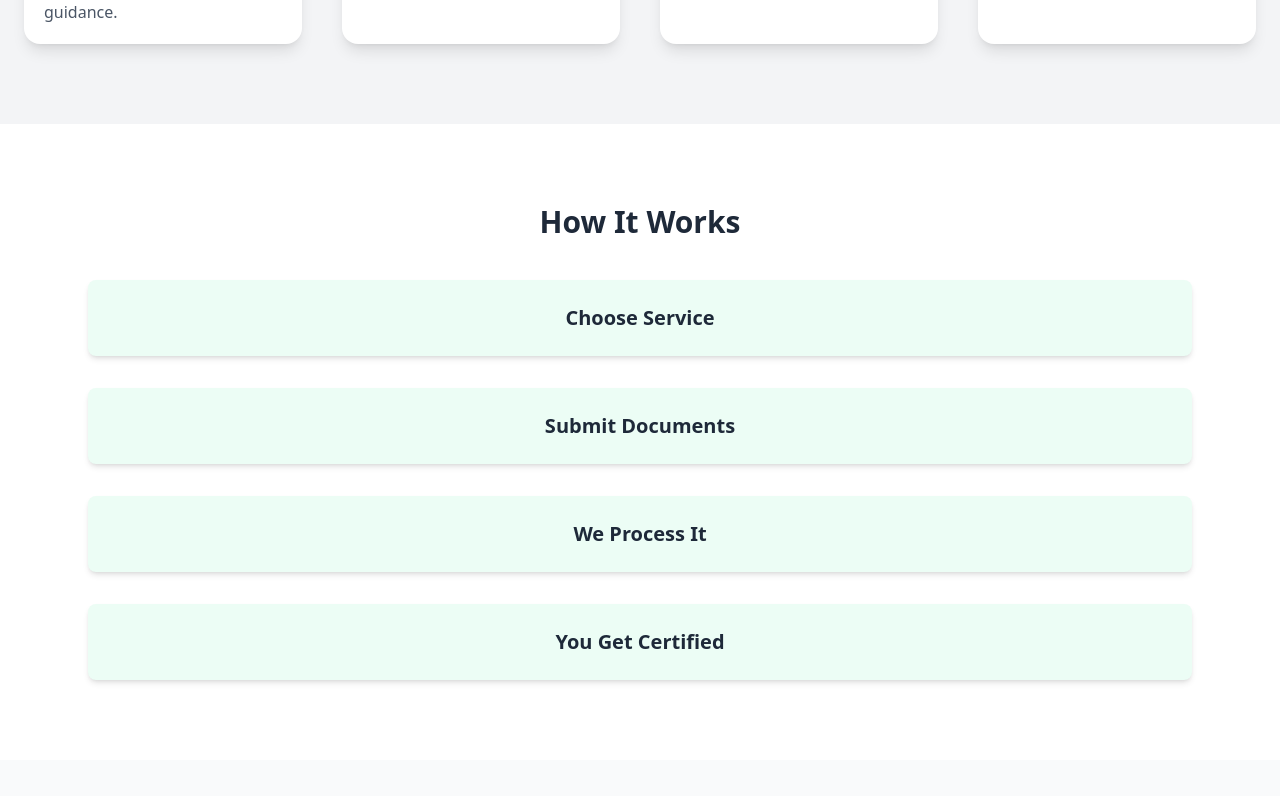
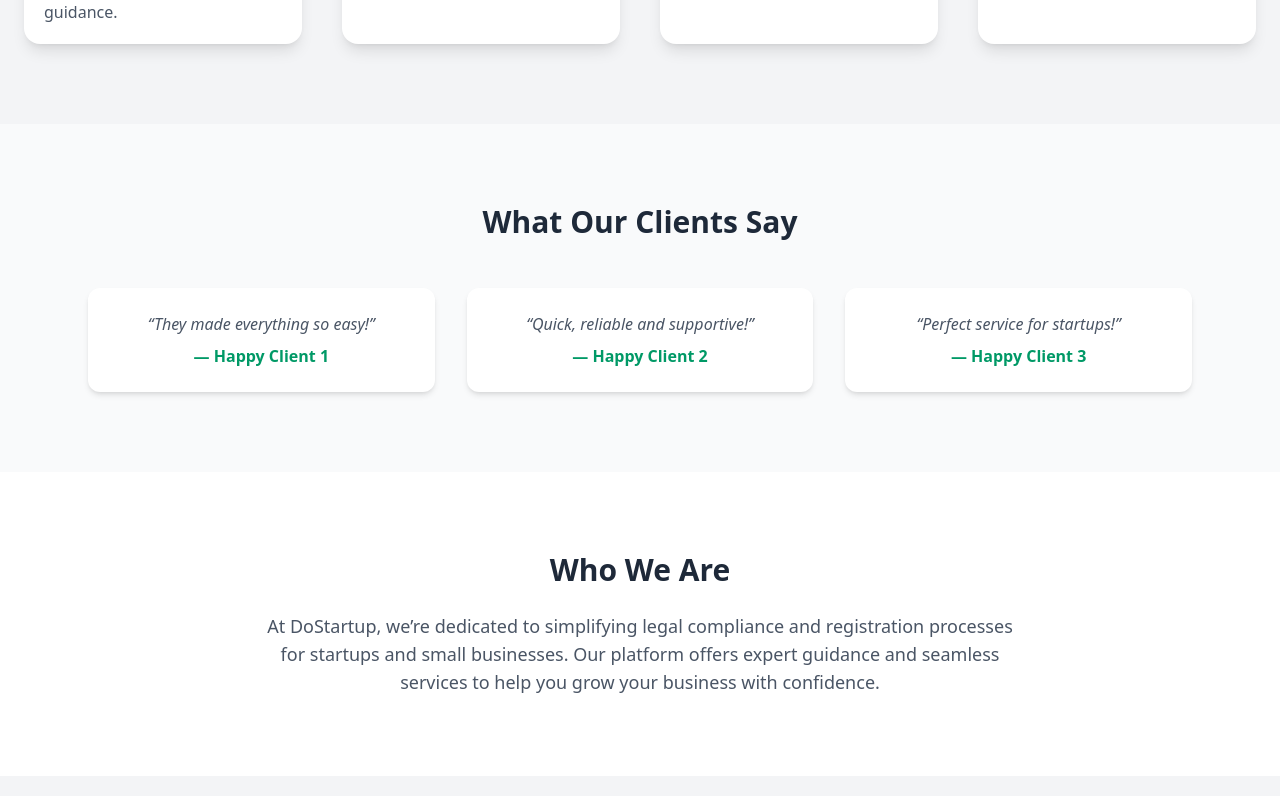
Before and after one commit to easysheep/dostartup, a Next.js app: page / in a window 1280 px wide. Shown: the part 1284-2080 px from the top of the page. Built offline with nearby package versions, Linux system fonts and the light colour scheme.

Commit message:
Merged first dynamic code draft

```diff
--- a/src/app/page.tsx
+++ b/src/app/page.tsx
@@ -171,7 +171,7 @@
       </section>
 
       {/* Timeline / Process Section */}
-      <section className="py-20 bg-white">
+      {/* <section className="py-20 bg-white">
         <div className="max-w-6xl mx-auto px-6">
           <h2 className="text-3xl font-bold text-center mb-10">How It Works</h2>
           <div className="space-y-8">
@@ -194,7 +194,7 @@
             ))}
           </div>
         </div>
-      </section>
+      </section> */}
 
       {/* Testimonials */}
       <section className="py-20 bg-gray-50">
```
